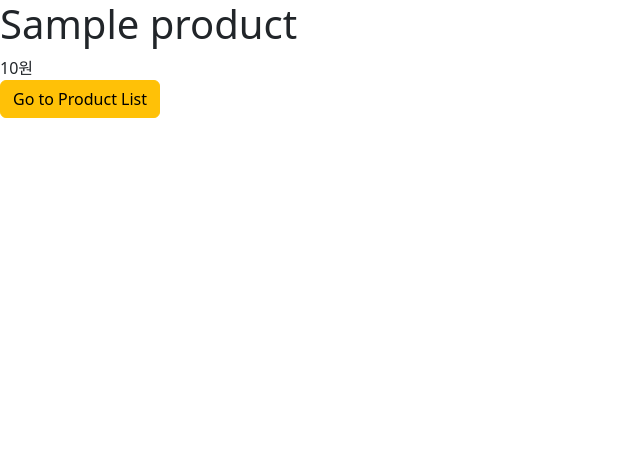
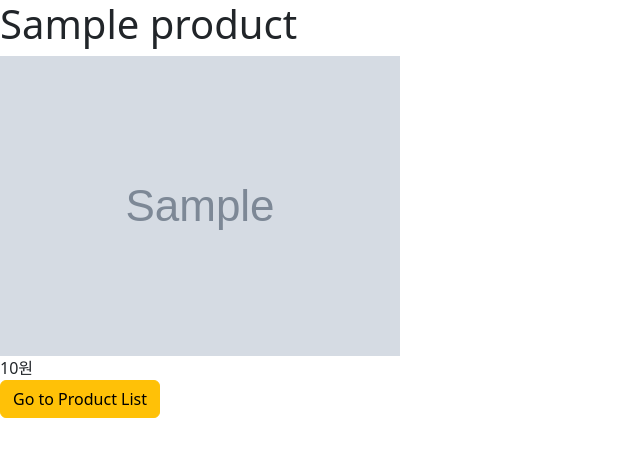
Before and after one commit to ssep4u/NetworkProgramming_TRY_DDaiso, a Django app: page /product/detail/1/ in a window 1280 px wide. Shown: the top 457 px of the page, without its empty margins (0-640 px from the left). Run offline with Django 3.2, Linux system fonts and the light colour scheme; tables that the repository leaves empty hold one stand-in row (values such as "Sample post"); grey boxes marked "Sample" are stand-in pictures; some libraries are stand-ins or nearby versions.

Commit message:
R: Product Detail

```diff
--- a/product/templates/product/product_detail.html
+++ b/product/templates/product/product_detail.html
@@ -3,7 +3,12 @@
 {% block title %}Product Detail{% endblock %}
 
 {% block content %}
-<h1>{{ product.name }}</h1>
-{{ product.price }}원
-<p><a href="{% url 'product:list2' %}" class="btn btn-warning">Go to Product List</a></p>
+    <h1>{{ product.name }}</h1>
+    {% if product.image %}
+        <img src="{{ product.image.url }}" alt="{{ product.name }}" class="image-detail">
+    {% else %}
+        없음
+    {% endif %}<br>
+    {{ product.price }}원
+    <p><a href="{% url 'product:list2' %}" class="btn btn-warning">Go to Product List</a></p>
 {% endblock %}
--- a/static/css/style.css
+++ b/static/css/style.css
@@ -1,3 +1,6 @@
 .image-list {
     height: 80px;
 }
+.image-detail {
+    max-width: 100%;
+}
```
Also changed, not shown: README.md.
